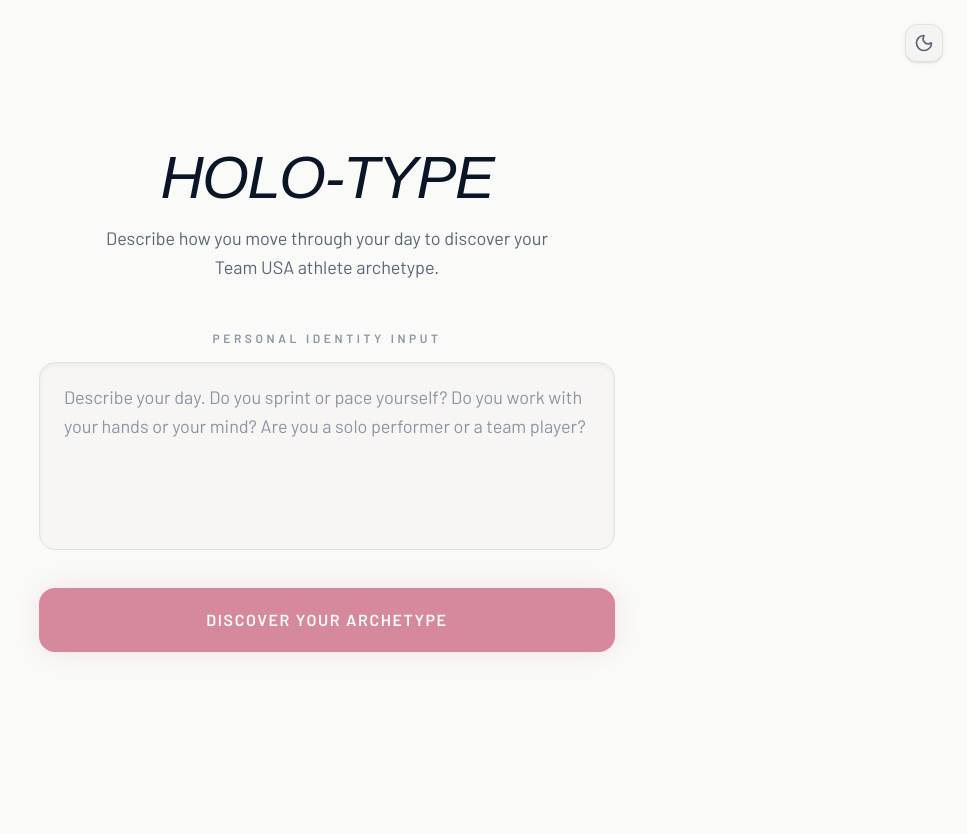
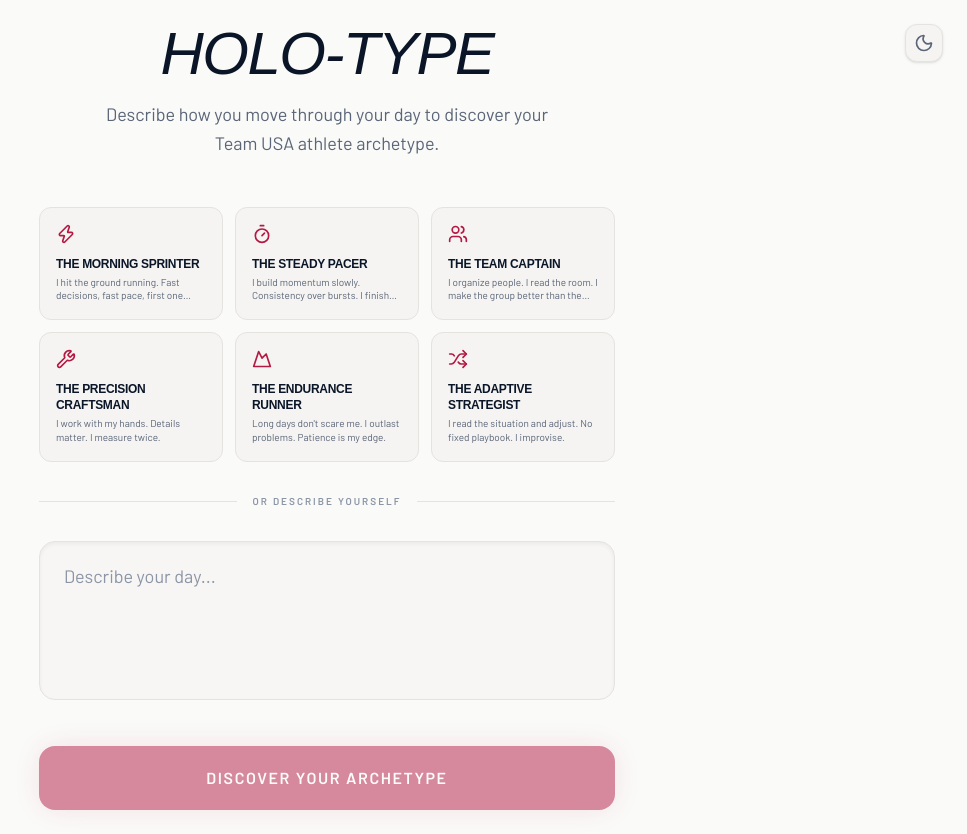
Before and after one commit to jeffgreendesign/holo-type, a Next.js app: page / in a window 1280 px wide. Shown: the whole page, without its empty margins (313-1280 px from the left). Before the commit the page ends 800 px from the top, so only its background shows below. Built offline with nearby package versions, Linux system fonts and the light colour scheme; a web font is replaced by a local one.

Commit message:
feat: implement visual input presets for archetype selection

```diff
--- a/app/page.tsx
+++ b/app/page.tsx
@@ -3,13 +3,56 @@
 import { useState } from "react";
 
 import { motion, useMotionValue, useSpring, useTransform } from "motion/react";
-import { Star, ShieldCheck, RotateCcw } from "lucide-react";
+import {
+  Star,
+  ShieldCheck,
+  RotateCcw,
+  Zap,
+  Timer,
+  Users,
+  Wrench,
+  Mountain,
+  Shuffle
+} from "lucide-react";
 import { clsx, type ClassValue } from "clsx";
 import { twMerge } from "tailwind-merge";
 
 function cn(...inputs: ClassValue[]) {
   return twMerge(clsx(inputs));
 }
+
+const PRESETS = [
+  {
+    icon: Zap,
+    label: "The Morning Sprinter",
+    text: "I hit the ground running. Fast decisions, fast pace, first one done.",
+  },
+  {
+    icon: Timer,
+    label: "The Steady Pacer",
+    text: "I build momentum slowly. Consistency over bursts. I finish what I start.",
+  },
+  {
+    icon: Users,
+    label: "The Team Captain",
+    text: "I organize people. I read the room. I make the group better than the sum.",
+  },
+  {
+    icon: Wrench,
+    label: "The Precision Craftsman",
+    text: "I work with my hands. Details matter. I measure twice.",
+  },
+  {
+    icon: Mountain,
+    label: "The Endurance Runner",
+    text: "Long days don't scare me. I outlast problems. Patience is my edge.",
+  },
+  {
+    icon: Shuffle,
+    label: "The Adaptive Strategist",
+    text: "I read the situation and adjust. No fixed playbook. I improvise.",
+  },
+];
 
 interface Archetype {
   title: string;
@@ -319,7 +362,7 @@ export default function Home() {
         {!archetype ? (
           <form
             onSubmit={handleSubmit}
-            className="space-y-8"
+            className="space-y-10"
           >
             {loading ? (
               <div className="flex flex-col items-center space-y-8">
@@ -342,22 +385,51 @@ export default function Home() {
               </div>
             ) : (
               <>
+                <div className="space-y-6">
+                  <div className="grid grid-cols-2 md:grid-cols-3 gap-3">
+                    {PRESETS.map((preset, i) => (
+                      <button
+                        key={i}
+                        type="button"
+                        onClick={() => setUserInput(preset.text)}
+                        className="flex flex-col items-start p-4 bg-bg-card-elevated border border-border-subtle rounded-xl text-left transition-all hover:border-accent-red hover:scale-[1.02] active:scale-[0.98] group"
+                      >
+                        <preset.icon className="w-5 h-5 text-accent-red mb-3 group-hover:scale-110 transition-transform" />
+                        <span className="text-xs font-display font-bold uppercase tracking-tight text-text-main mb-1">
+                          {preset.label}
+                        </span>
+                        <span className="text-[10px] leading-snug text-text-secondary line-clamp-2">
+                          {preset.text}
+                        </span>
+                      </button>
+                    ))}
+                  </div>
+
+                  <div className="relative flex items-center py-2">
+                    <div className="flex-grow border-t border-border-subtle"></div>
+                    <span className="flex-shrink mx-4 text-[10px] font-bold uppercase tracking-[0.2em] text-text-tertiary">
+                      Or describe yourself
+                    </span>
+                    <div className="flex-grow border-t border-border-subtle"></div>
+                  </div>
+
                   <div className="space-y-4">
                     <label
                       htmlFor="userInput"
-                    className="block text-xs font-body font-bold uppercase tracking-[0.3em] text-text-tertiary text-center"
+                      className="block text-xs font-body font-bold uppercase tracking-[0.3em] text-text-tertiary text-center sr-only"
                     >
                       Personal Identity Input
                     </label>
                     <textarea
                       id="userInput"
                       required
-                    rows={5}
+                      rows={4}
                       className="w-full bg-bg-card-elevated/50 border border-border-subtle rounded-2xl px-6 py-5 focus:outline-none focus:ring-2 focus:ring-accent-red/50 transition-all text-text-main resize-none text-lg leading-relaxed placeholder:text-text-tertiary shadow-inner"
-                    placeholder="Describe your day. Do you sprint or pace yourself? Do you work with your hands or your mind? Are you a solo performer or a team player?"
+                      placeholder="Describe your day..."
                       value={userInput}
                       onChange={(e) => setUserInput(e.target.value)}
                     />
+                  </div>
                 </div>
 
                 <button
```
Lines whose indentation alone changed are shown as unchanged.
